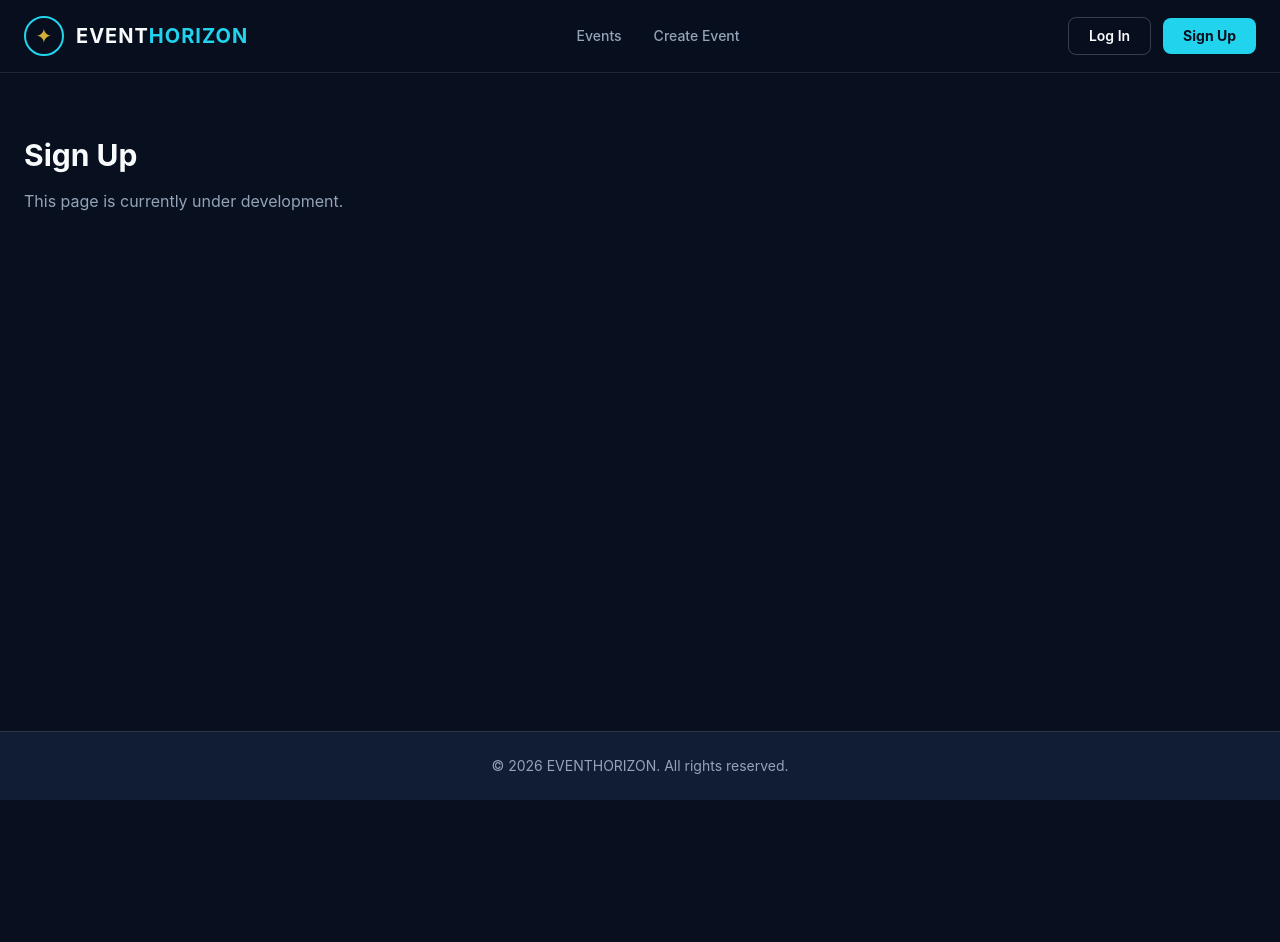
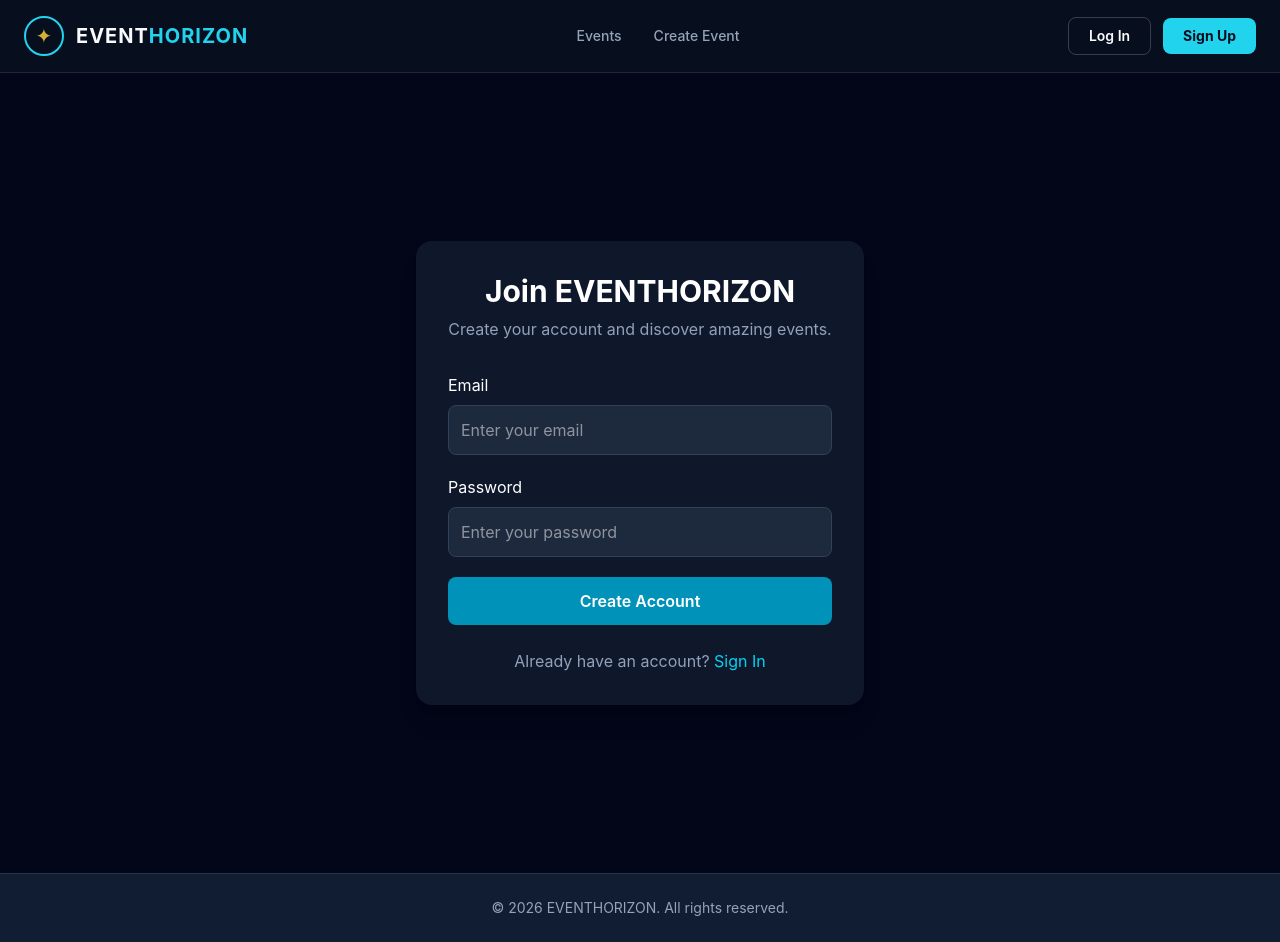
Before and after one commit to G-SEAI-9/event-scheduler, a React (Vite) app in the folder frontend/: page /signup in a window 1280 px wide. Before the commit the page ends 800 px from the top, so only its background shows below. Built offline with nearby package versions, Linux system fonts and the light colour scheme.

Commit message:
FR014: Integrate sign-up page with router
Signed-off-by: Eric Klauß <fox@MB.local>

```diff
--- a/frontend/src/App.tsx
+++ b/frontend/src/App.tsx
@@ -1,9 +1,8 @@
 import { Route, Routes } from "react-router";
-
 import MainLayout from "./layouts/MainLayout";
 import ProtectedLayout from "./layouts/ProtectedLayout";
 import { EditEventPage } from "./pages/EditEventPage";
-
+import SignUpPage from "./pages/SignUpPage";
 
 function PagePlaceholder({ title }: { title: string }) {
   return (
@@ -27,7 +26,7 @@ export default function App() {
           element={<PagePlaceholder title="Event Details" />}
         />
 
-        <Route path="signup" element={<PagePlaceholder title="Sign Up" />} />
+        <Route path="signup" element={<SignUpPage />} />
 
         <Route path="signin" element={<PagePlaceholder title="Sign In" />} />
 
--- a/frontend/src/pages/SignUpPage.tsx
+++ b/frontend/src/pages/SignUpPage.tsx
@@ -1,6 +1,144 @@
-// This file is yours to type. The marker names the requirement so the brief,
-// issue, agent and source file all use the same words.
+import { useState, type FormEvent } from "react";
+import { useNavigate } from "react-router";
 
-// FR014 - Sign-up page
-// Collect registration details with React state or a form action, send them to
-// the API, show success or failure, and navigate to Sign-In after success.
+export default function SignUpPage() {
+  const navigate = useNavigate();
+
+  const [email, setEmail] = useState("");
+  const [password, setPassword] = useState("");
+  const [error, setError] = useState("");
+  const [success, setSuccess] = useState("");
+  const [isLoading, setIsLoading] = useState(false);
+
+  async function handleSubmit(event: FormEvent<HTMLFormElement>) {
+    event.preventDefault();
+
+    setError("");
+    setSuccess("");
+    setIsLoading(true);
+
+    try {
+      const response = await fetch("http://localhost:3001/api/users", {
+        method: "POST",
+        headers: {
+          "Content-Type": "application/json",
+        },
+        body: JSON.stringify({
+          email,
+          password,
+        }),
+      });
+
+      if (response.status === 409) {
+        throw new Error(
+          "This email address is already registered. Please sign in.",
+        );
+      }
+
+      if (response.status === 400) {
+        throw new Error(
+          "Invalid registration details. Please check your email and password.",
+        );
+      }
+
+      if (!response.ok) {
+        throw new Error("Registration failed. Please try again later.");
+      }
+
+      setSuccess("Account created successfully!");
+
+      setTimeout(() => {
+        navigate("/signin");
+      }, 1000);
+    } catch (error) {
+      setError(
+        error instanceof Error
+          ? error.message
+          : "An unexpected error occurred.",
+      );
+    } finally {
+      setIsLoading(false);
+    }
+  }
+
+  return (
+    <main className="min-h-screen bg-slate-950 text-white flex items-center justify-center px-4">
+      <div className="w-full max-w-md rounded-2xl bg-slate-900 p-8 shadow-xl">
+        <h1 className="mb-2 text-center text-3xl font-bold">
+          Join EVENTHORIZON
+        </h1>
+
+        <p className="mb-8 text-center text-slate-400">
+          Create your account and discover amazing events.
+        </p>
+
+        <form onSubmit={handleSubmit} className="space-y-5">
+          <div>
+            <label htmlFor="email" className="mb-2 block">
+              Email
+            </label>
+
+            <input
+              id="email"
+              type="email"
+              required
+              value={email}
+              onChange={(event) => setEmail(event.target.value)}
+              className="w-full rounded-lg border border-slate-700 bg-slate-800 p-3 text-white"
+              placeholder="Enter your email"
+            />
+          </div>
+
+          <div>
+            <label htmlFor="password" className="mb-2 block">
+              Password
+            </label>
+
+            <input
+              id="password"
+              type="password"
+              required
+              minLength={8}
+              maxLength={50}
+              value={password}
+              onChange={(event) => setPassword(event.target.value)}
+              className="w-full rounded-lg border border-slate-700 bg-slate-800 p-3 text-white"
+              placeholder="Enter your password"
+            />
+          </div>
+
+          {error && (
+            <p role="alert" className="text-red-400">
+              {error}
+            </p>
+          )}
+
+          {success && (
+            <p role="status" className="text-green-400">
+              {success}
+            </p>
+          )}
+
+          <button
+            type="submit"
+            disabled={isLoading}
+            className="w-full rounded-lg bg-cyan-600 p-3 font-semibold transition hover:bg-cyan-500 disabled:opacity-50"
+          >
+            {isLoading ? "Creating account..." : "Create Account"}
+          </button>
+        </form>
+
+        <p className="mt-6 text-center text-slate-400">
+          Already have an account?{" "}
+          <button
+            type="button"
+            onClick={() => navigate("/signin")}
+            className="text-cyan-400 hover:underline"
+          >
+            Sign In
+          </button>
+        </p>
+      </div>
+    </main>
+  );
+}
```
